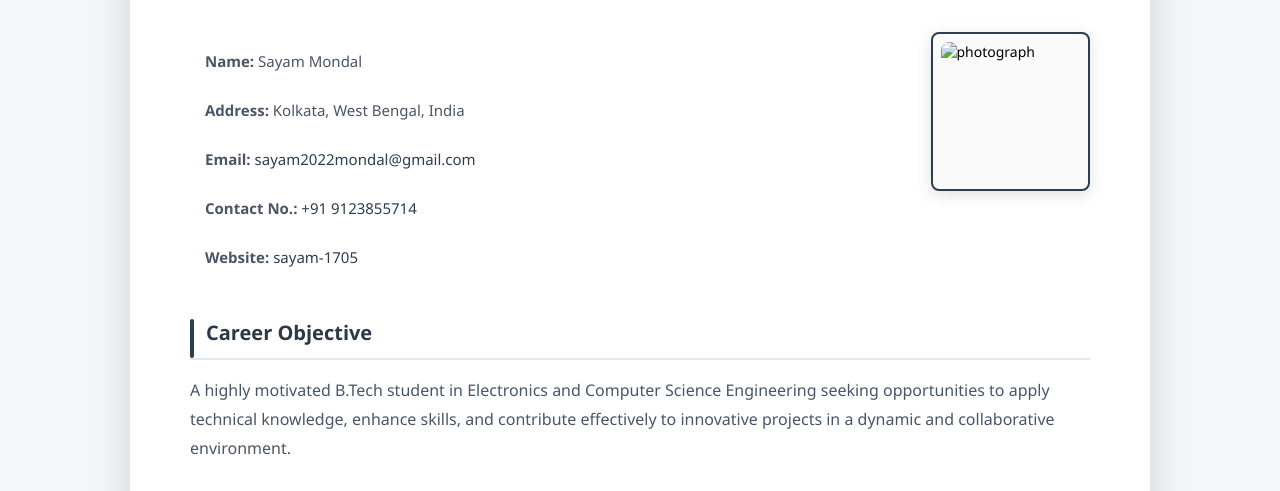
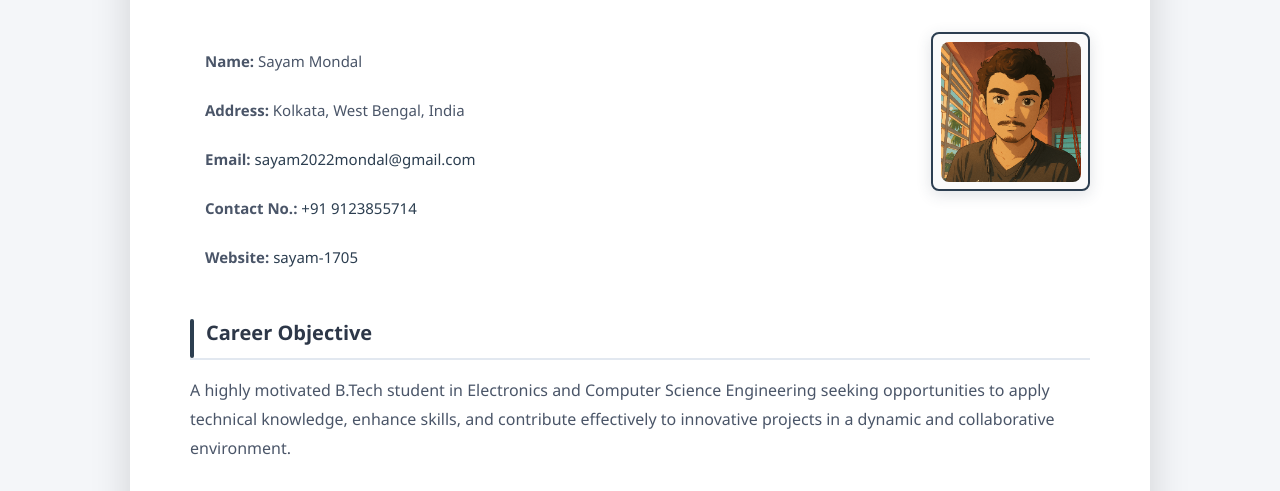
Before and after one commit to sayam-1705/biodata, a plain HTML site: page index.html in a window 1280 px wide. Shown: the part 185-676 px from the top of the page. Drawn offline with Linux system fonts and the light colour scheme.

Commit message:
Uploaded profile image

```diff
--- a/index.html
+++ b/index.html
@@ -44,7 +44,7 @@
 
         <figure class="photo-box">
           <img
-            src="./FrontFace.jpg"
+            src="./profile-image.png"
             alt="photograph"
             width="140"
             height="140"
```
Also changed, not shown: profile-image.png (added).
